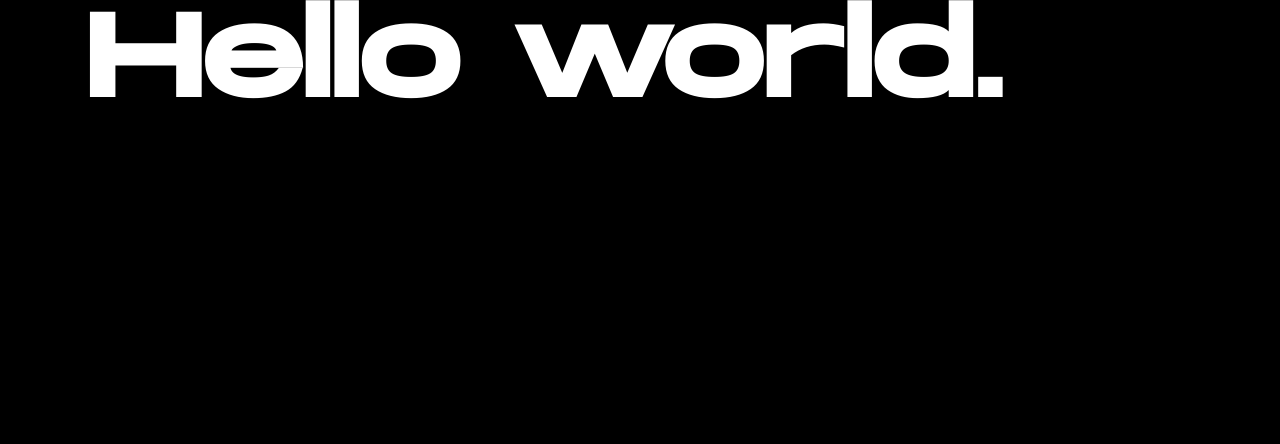
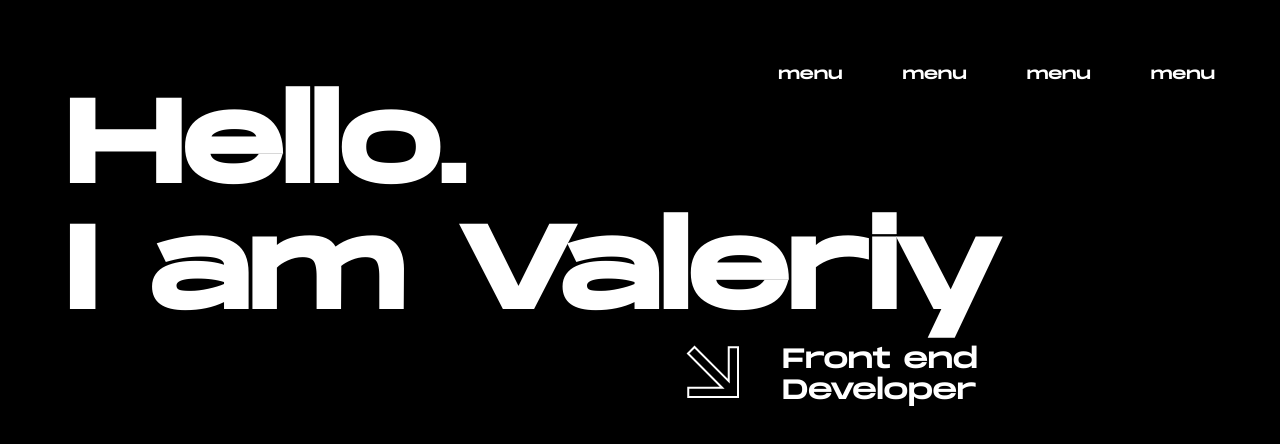
Before and after one commit to Yeroshenko/personal-site, a Next.js app: page / in a window 1280 px wide. Shown: the top 444 px of the page. Built offline with nearby package versions, Linux system fonts and the light colour scheme.

Commit message:
:sparkles: feat: started create HeroSection | create nav, title and subtitle

```diff
--- /dev/null
+++ b/src/components/HeroSection/index.tsx
@@ -0,0 +1,30 @@
+import React, { FC } from 'react'
+
+import { Title, TitleTagsEnum } from '../Title'
+import Arrow from '../../icon/description-arrow.svg'
+import styles from './styles.module.sass'
+
+export const HeroSection: FC = () => {
+    return (
+        <section className={styles.wrapper}>
+            <nav className={styles.navigation}>
+                <ul className={styles.list}>
+                    <li className={styles.listItem}>menu</li>
+                    <li className={styles.listItem}>menu</li>
+                    <li className={styles.listItem}>menu</li>
+                    <li className={styles.listItem}>menu</li>
+                </ul>
+            </nav>
+            <div className={styles.titlesBlock}>
+                <Title tagName={TitleTagsEnum.h1}>
+                    <span className={styles.titleLine}>Hello.</span>
+                    <span className={styles.titleLine}>I am Valeriy</span>
+                </Title>
+                <div className={styles.descriptionBlock}>
+                    <Arrow />
+                    <h2 className={styles.description}>Front end Developer</h2>
+                </div>
+            </div>
+        </section>
+    )
+}
--- /dev/null
+++ b/src/components/HeroSection/styles.module.sass
@@ -0,0 +1,40 @@
+.wrapper
+  padding: 65px 65px 0
+
+.navigation
+  width: 100%
+  display: flex
+
+.list
+  list-style: none
+  display: flex
+  margin-left: auto
+
+
+.listItem
+  font-family: var(--primary-font)
+
+  &:not(:last-child)
+    margin-right: 60px
+
+.titlesBlock
+  display: flex
+  flex-direction: column
+  width: fit-content
+
+.titleLine
+  display: flex
+
+.descriptionBlock
+  display: flex
+  margin-left: auto
+  margin-right: 18px
+  margin-top: 6px
+
+.description
+  font-family: var(--primary-font)
+  line-height: 110%
+  font-size: 28px
+  max-width: 200px
+  font-weight: 400
+  margin-left: 43px
--- a/src/pages/index.tsx
+++ b/src/pages/index.tsx
@@ -1,12 +1,8 @@
 import type { NextPage } from 'next'
-import { Title, TitleTagsEnum } from '../components/Title'
+import { HeroSection } from '../components/HeroSection'
 
 const Home: NextPage = () => {
-    return (
-        <div className="container">
-            <Title tagName={TitleTagsEnum.h1}>Hello world.</Title>
-        </div>
-    )
+    return <HeroSection />
 }
 
 export default Home
```
Also changed, not shown: src/icon/description-arrow.svg (added).
